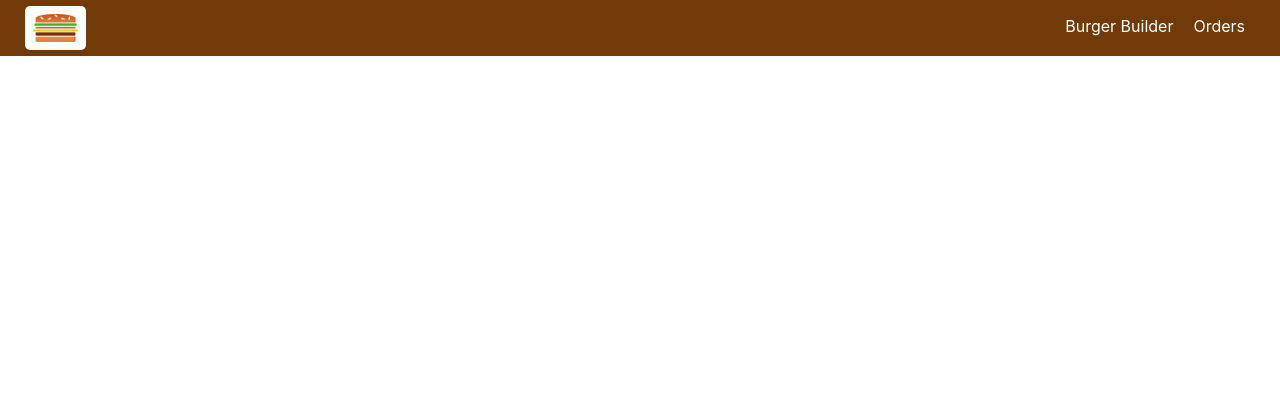
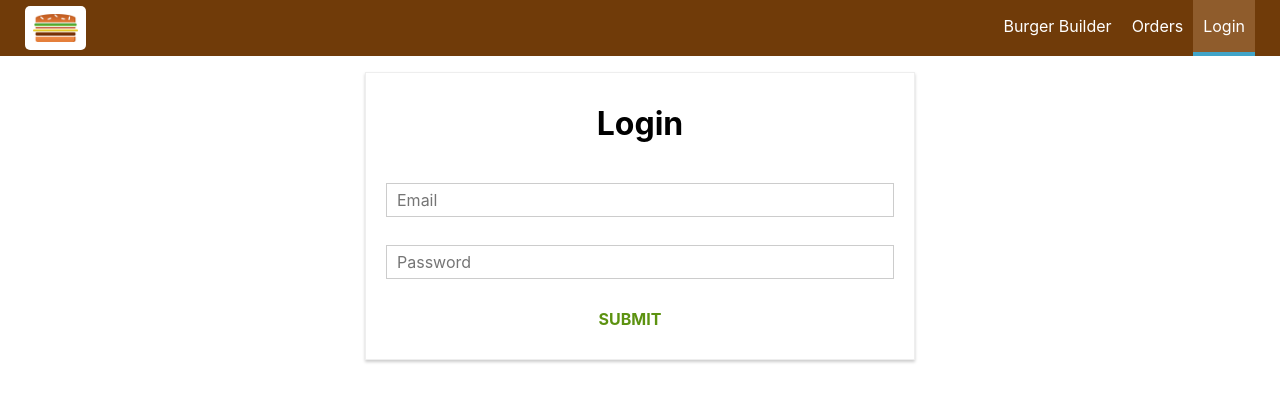
Before and after one commit to mandyrush/BurgerBuilder, a React (Create React App) app: page /login in a window 1280 px wide. Shown: the top 402 px of the page. Built offline with nearby package versions, Linux system fonts and the light colour scheme.

Commit message:
Create login form and add validation

```diff
--- a/src/App.js
+++ b/src/App.js
@@ -6,6 +6,7 @@ import Layout from './containers/Layout/Layout';
 import BurgerBuilder from './containers/BurgerBuilder/BurgerBuilder';
 import Checkout from './containers/Checkout/Checkout';
 import Orders from './containers/Orders/Orders';
+import Auth from './containers/Auth/Auth';
 
 class App extends Component {
   render() {
@@ -15,6 +16,7 @@ class App extends Component {
           <Route path='/' exact component={BurgerBuilder} />
           <Route path='/checkout' component={Checkout} />
           <Route path='/orders' component={Orders} />
+          <Route path='/login' component={Auth} />
         </Layout>
       </div>
     );
--- a/src/components/Navigation/NavigationItems/NavigationItems.js
+++ b/src/components/Navigation/NavigationItems/NavigationItems.js
@@ -7,6 +7,7 @@ const navigationItems = () => (
     <ul className={classes.NavigationItems} >
         <NavigationItem link="/" exact>Burger Builder</NavigationItem>
         <NavigationItem link="/orders" >Orders</NavigationItem>
+        <NavigationItem link="/login" >Login</NavigationItem>
     </ul>
 );
 
--- /dev/null
+++ b/src/containers/Auth/Auth.js
@@ -0,0 +1,113 @@
+import React, { Component } from 'react';
+
+import Input from '../../components/UI/Input/Input';
+import Button from '../../components/UI/Button/Button';
+import classes from './Auth.module.css';
+
+class Auth extends Component {
+    state = {
+        loginForm: {
+            email: {
+                elementType: 'input',
+                elementConfig: {
+                    type: 'email',
+                    placeholder: 'Email'
+                },
+                value: '',
+                validation: {
+                    required: true
+                },
+                valid: false,
+                touched: false
+            },
+            password: {
+                elementType: 'input',
+                elementConfig: {
+                    type: 'password',
+                    placeholder: 'Password'
+                },
+                value: '',
+                validation: {
+                    required: true,
+                    minLength: 6
+                },
+                valid: false,
+                touched: false
+            }
+        },
+        formIsValid: false
+    };
+
+    checkValidationHandler = (rules, value) => {
+        let isValid = true;
+
+        if(rules.required) {
+            isValid= value.trim() !== '' && isValid;
+        }
+
+        if(rules.minLength) {
+            isValid = value.length >= rules.minLength && isValid;
+        }
+
+        if(rules.maxLength) {
+            isValid = value.length <= rules.maxLength && isValid;
+        }
+
+        return isValid;
+    }
+
+    inputChangedHandler = (event, id) => {
+        const updatedLoginForm = {...this.state.loginForm};
+        const updatedElement = {...updatedLoginForm[id]};
+
+        updatedElement.value = event.target.value;
+        updatedElement.valid = this.checkValidationHandler(updatedElement.validation, updatedElement.value)
+
+        updatedElement.touched = true;
+        updatedLoginForm[id] = updatedElement;
+
+        let formIsValid = true;
+        for(let element in updatedLoginForm) {
+            formIsValid = updatedLoginForm[element].valid && formIsValid;
+        }
+
+        this.setState({ loginForm: updatedLoginForm, formIsValid: formIsValid });
+    }
+
+    render() {
+        let formArray = [];
+
+        for(let key in this.state.loginForm) {
+            formArray.push({
+                id: key,
+                config: this.state.loginForm[key]
+            })
+        }
+
+         let form = (
+             <form>
+                 {formArray.map(field => (
+                    <Input
+                        key={field.id}
+                        elementType={field.config.elementType}
+                        elementConfig={field.config.elementConfig}
+                        value={field.config.value}
+                        invalid={!field.config.valid}
+                        touched={field.config.touched}
+                        shouldValidate={field.config.validation}
+                        changed={(event) => this.inputChangedHandler(event, field.id)} />
+                ))}
+                <Button btnType="Success" >SUBMIT</Button>
+             </form>
+         );
+
+        return (
+            <div className={classes.Auth}>
+                <h1>Login</h1>
+                {form}
+            </div>
+        );
+    }
+}
+
+export default Auth;
--- /dev/null
+++ b/src/containers/Auth/Auth.module.css
@@ -0,0 +1,16 @@
+.Auth {
+    width: 80%;
+    margin: auto;
+    text-align: center;
+    margin: 20px auto;
+    box-shadow: 0 2px 3px #ccc;
+    border: 1px solid #eee;
+    padding: 10px;
+    box-sizing: border-box;
+}
+
+@media (min-width: 600px) {
+    .Auth {
+        width: 550px;
+    }
+}
```
